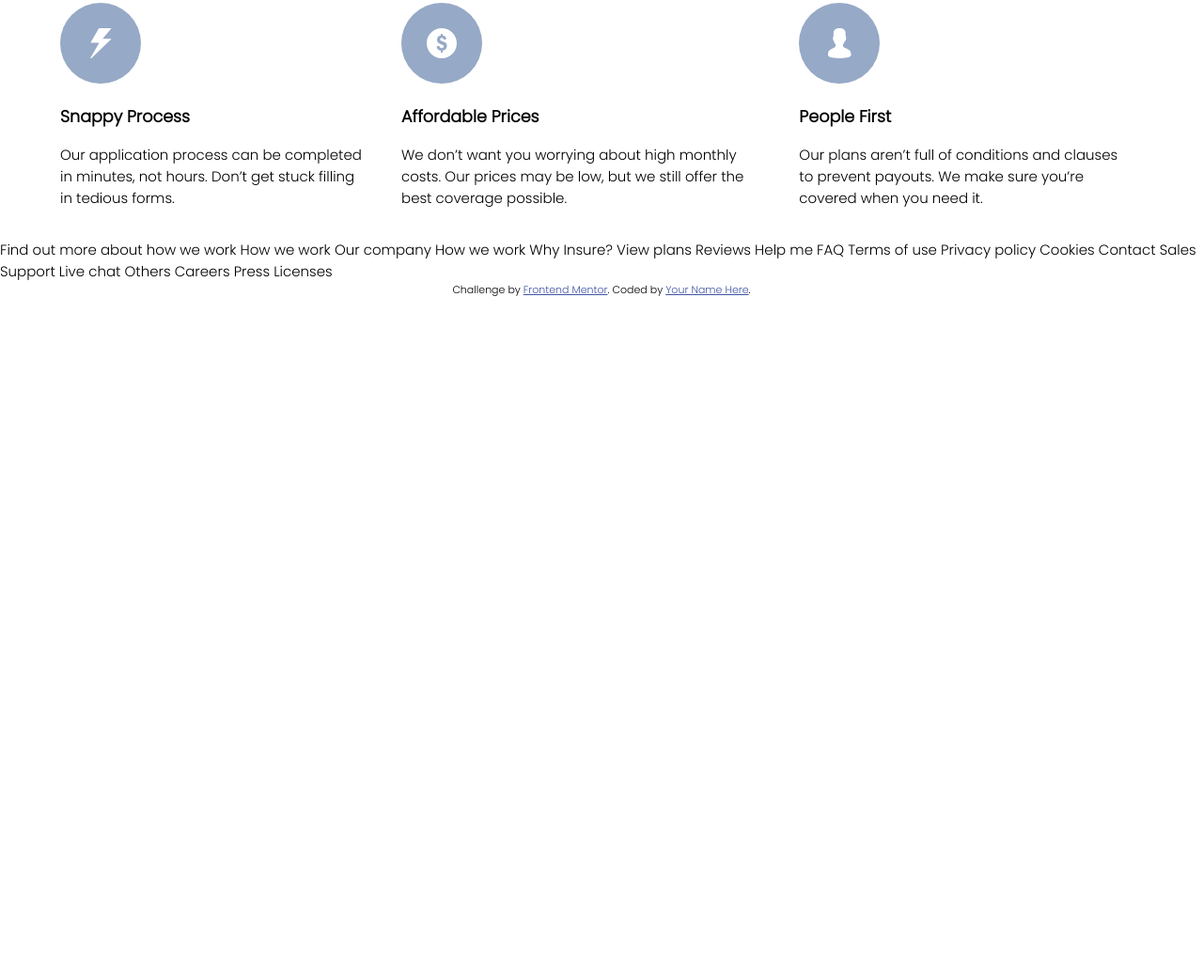
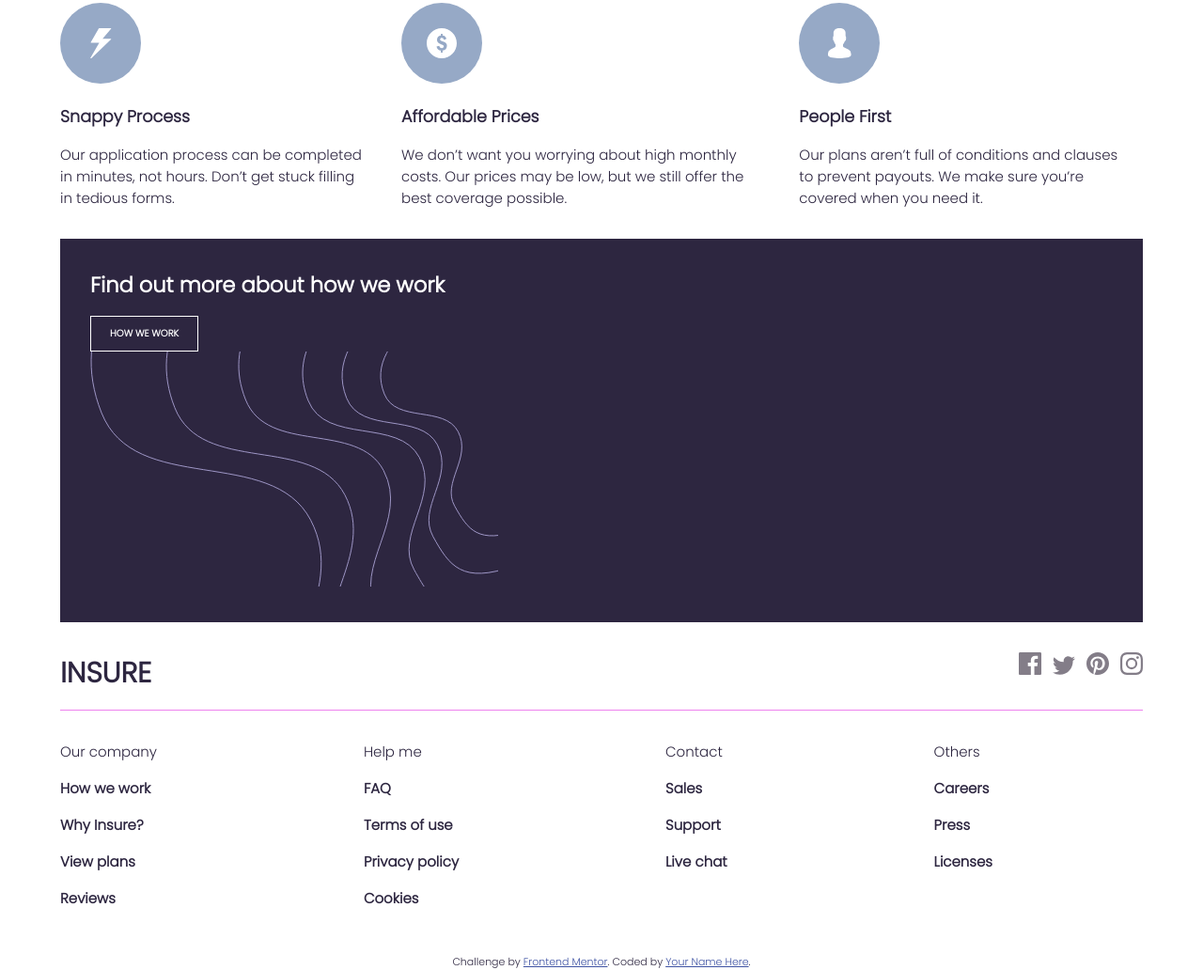
Before and after one commit to precious654/insure-landing-page, a plain HTML site: page index.html in a window 1280 px wide. Shown: the part 2064-3096 px from the top of the page at 94% size. Before the commit the page ends 2381 px from the top, so only its background shows below. Drawn offline with Linux system fonts and the light colour scheme.

Commit message:
almost there

```diff
--- a/Styles/_config.scss
+++ b/Styles/_config.scss
@@ -13,6 +13,23 @@ img{
   block-size: auto;
 }
 
+button{
+  margin-block-start: 1rem;
+  font-family: $font-one;
+  padding: 10px 20px;
+  background-color: inherit;
+  border: 1px solid #FFFFFF;
+  text-transform: uppercase;
+  font-size: 10px;
+  font-weight: bolder;
+  color: #FFFFFF;
+}
+
+button:hover{
+  background-color: #FFFFFF;
+  color: hsl(256, 26%, 20%);
+}
+
 .container{
   inline-size: 90%;
   margin: auto;
--- a/Styles/_desktop.scss
+++ b/Styles/_desktop.scss
@@ -32,5 +32,15 @@
     }
   }
 
+  footer{
 
+    .top-item{
+      justify-content: space-between;
+    }
+
+    .bottom-item{
+      justify-content: space-between;
+      padding-inline-end: 10rem;
+    }
+  }
 }
--- a/Styles/_mobile.scss
+++ b/Styles/_mobile.scss
@@ -16,6 +16,10 @@
 
   .section-two{
 
+    .image{
+      text-align: center;
+    }
+
     h1{
       text-align: center;
     }
@@ -28,4 +32,18 @@
       }
     }
   }
+
+  footer{
+    text-align: center;
+
+    .top-item{
+      flex-direction: column;
+      gap: 0.8rem;
+    }
+
+    .bottom-item{
+      flex-direction: column;
+      gap: 2rem;
+    }
+  }
 }
--- a/Styles/style.scss
+++ b/Styles/style.scss
@@ -5,6 +5,7 @@
 body{
   font-family: $font-one;
   font-size: 15px;
+  color: hsl(256, 26%, 20%);
 }
 
 header{
@@ -66,24 +67,6 @@ header{
       letter-spacing: 0.15rem;
       font-weight: normal;
     }
-
-
-    button{
-      margin-block-start: 1rem;
-      font-family: $font-one;
-      padding: 10px 20px;
-      background-color: inherit;
-      border: 1px solid #FFFFFF;
-      text-transform: uppercase;
-      font-size: 10px;
-      font-weight: bolder;
-      color: #FFFFFF;
-    }
-
-    button:hover{
-      background-color: #FFFFFF;
-      color: hsl(256, 26%, 20%);
-    }
   }
 }
 
@@ -114,7 +97,47 @@ header{
   }
 }
 
+.section-three{
+  color: #FFFFFF;
+  background-color: hsl(256, 26%, 20%);
+  padding: 2rem;
+}
+
+footer{
+  padding-block-start: 2rem;
+
+  a{
+    text-decoration: none;
+    color: inherit;
+  }
+
+  .top-item{
+    display: flex;
+    border-bottom: 1px solid violet;
+    padding-block-end: 1rem;
+    margin-block-end: 2rem;
+
+    img{
+      margin-inline-start: 0.5rem;
+    }
+  }
+
+  .bottom-item{
+    display: flex;
+
+    ul{
+      list-style-type: none;
+
+      li{
+        font-weight: bold;
+        margin-block-start: 1rem;
+      }
+    }
+  }
+}
+
 .attribution{
+  margin-block-start: 3rem;
   font-size: 11px;
   text-align: center;
 }
--- a/index.html
+++ b/index.html
@@ -68,7 +68,9 @@
 
       <div class="info">
         <div class="first-item">
+          <div class="image">
             <img src="./images/icon-snappy-process.svg" alt="icon">
+          </div>
           <div>
             <h3>Snappy Process</h3>
             <p>
@@ -79,7 +81,9 @@
         </div>
 
         <div class="second-item">
+          <div class="image">
             <img src="./images/icon-affordable-prices.svg" alt="icon">
+          </div>
           <div>
             <h3>Affordable Prices</h3>
             <p>
@@ -90,7 +94,9 @@
         </div>
 
         <div class="third-item">
+          <div class="image">
             <img src="./images/icon-people-first.svg" alt="icon">
+          </div>
           <div>
             <h3>People First</h3>
             <p>
@@ -102,38 +108,70 @@
       </div>
     </section>
 
+    <section class="section-three container">
+      <h1>Find out more about how we work</h1>
+      <div>
+        <button type="button" name="button">How we work</button>
+      </div>
+      <div class="bg-image">
+        <img src="./images/bg-pattern-how-we-work-desktop.svg" alt="bg image" class="desktop-image">
+        <img src="./images/bg-pattern-how-we-work-mobile.svg" alt="bg image" class="mobile-image">
+      </div>
+    </section>
 
-  Find out more about how we work
+    <footer class="container">
+      <div class="top-item">
+        <div>
+          <h1><a href="">INSURE</a></h1>
+        </div>
+        <div class="icons">
+          <img src="./images/icon-facebook.svg" alt="icon">
+          <img src="./images/icon-twitter.svg" alt="icon">
+          <img src="./images/icon-pinterest.svg" alt="icon">
+          <img src="./images/icon-instagram.svg" alt="icon">
+        </div>
+      </div>
 
-  How we work
+      <div class="bottom-item">
+        <div>
+          <p>Our company</p>
+          <ul>
+            <li><a href="">How we work</a></li>
+            <li><a href="">Why Insure?</a></li>
+            <li><a href="">View plans</a></li>
+            <li><a href="">Reviews</a></li>
+          </ul>
+        </div>
 
-  Our company
+        <div>
+          <p>Help me</p>
+          <ul>
+            <li><a href="">FAQ</a></li>
+            <li><a href="">Terms of use</a></li>
+            <li><a href="">Privacy policy</a></li>
+            <li><a href="">Cookies</a></li>
+          </ul>
+        </div>
 
-  How we work
-  Why Insure?
-  View plans
-  Reviews
+        <div>
+          <p>Contact</p>
+          <ul>
+            <li><a href="">Sales</a></li>
+            <li><a href="">Support</a></li>
+            <li><a href="">Live chat</a></li>
+          </ul>
+        </div>
 
-  Help me
-
-  FAQ
-  Terms of use
-  Privacy policy
-  Cookies
-
-  Contact
-
-  Sales
-  Support
-  Live chat
-
-  Others
-
-  Careers
-  Press
-  Licenses
-
-
+        <div>
+          <p>Others</p>
+          <ul>
+            <li><a href="">Careers</a></li>
+            <li><a href="">Press</a></li>
+            <li><a href="">Licenses</a></li>
+          </ul>
+        </div>
+      </div>
+    </footer>
     <div class="attribution">
       Challenge by <a href="https://www.frontendmentor.io?ref=challenge" target="_blank">Frontend Mentor</a>.
       Coded by <a href="#">Your Name Here</a>.
```
Also changed, not shown: Styles/style.min.css. Lines whose indentation alone changed are shown as unchanged.
